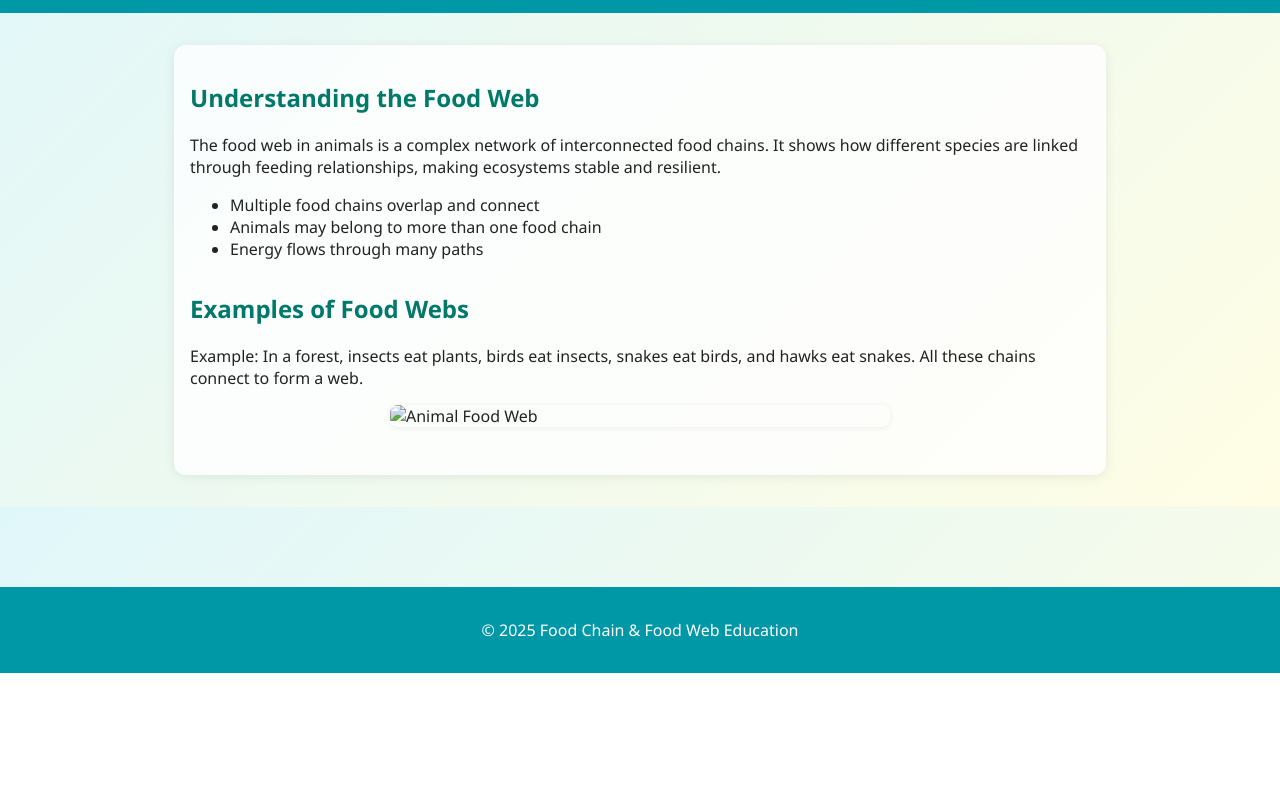
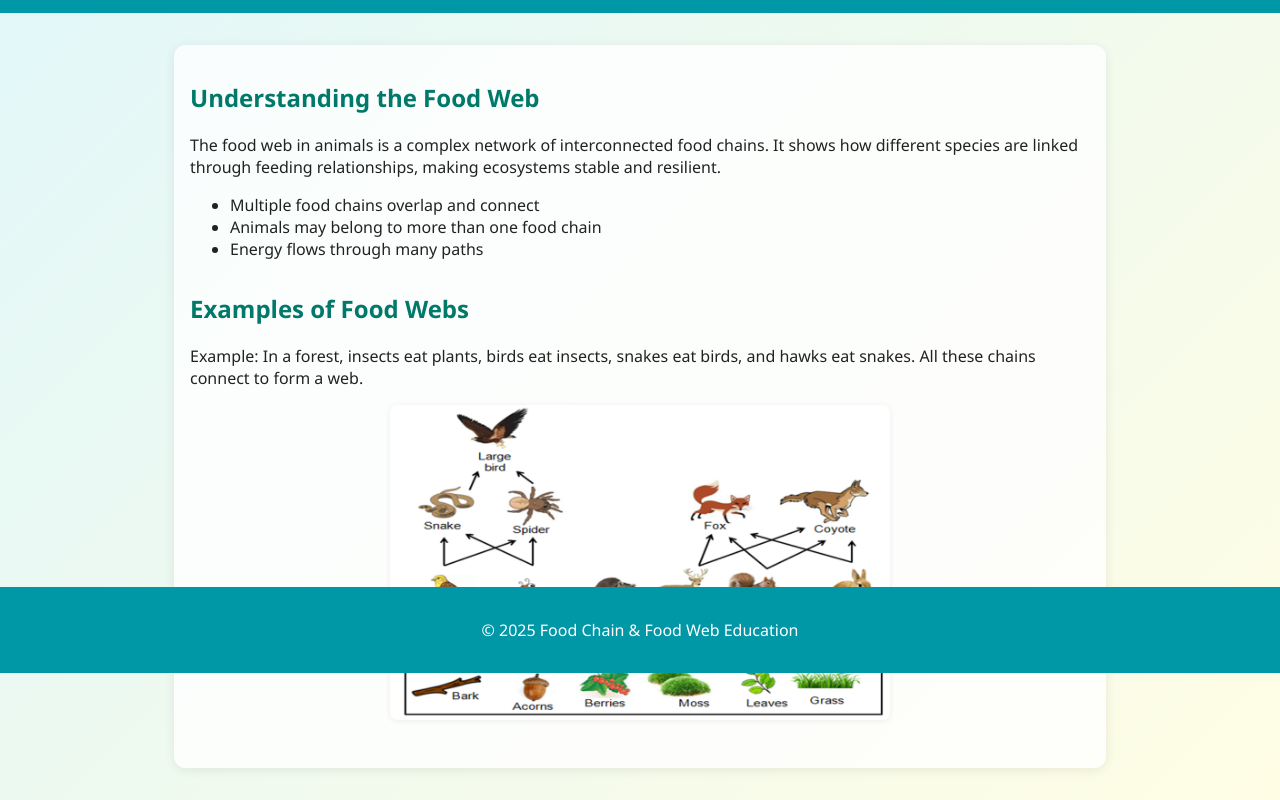
Before and after one commit to san0930/food-web, a plain HTML site: page food-web.html in a window 1280 px wide. Shown: the part 127-927 px from the top of the page. Before the commit the page ends 800 px from the top, so only its background shows below. Drawn offline with Linux system fonts and the light colour scheme.

Commit message:
Updated food-web.html

```diff
--- a/food-web.html
+++ b/food-web.html
@@ -31,7 +31,7 @@
     <section>
       <h2>Examples of Food Webs</h2>
       <p>Example: In a forest, insects eat plants, birds eat insects, snakes eat birds, and hawks eat snakes. All these chains connect to form a web.</p>
-      <img src="./images/3.png" alt="Animal Food Web" class="responsive-img">
+      <img src="./3.png" alt="Animal Food Web" class="responsive-img">
     </section>
   </main>
   <footer>
```
